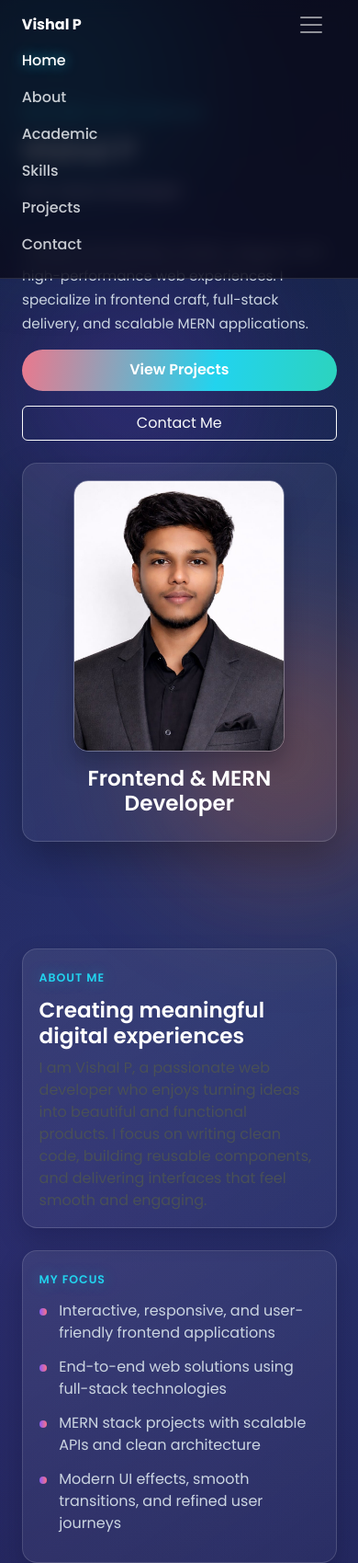
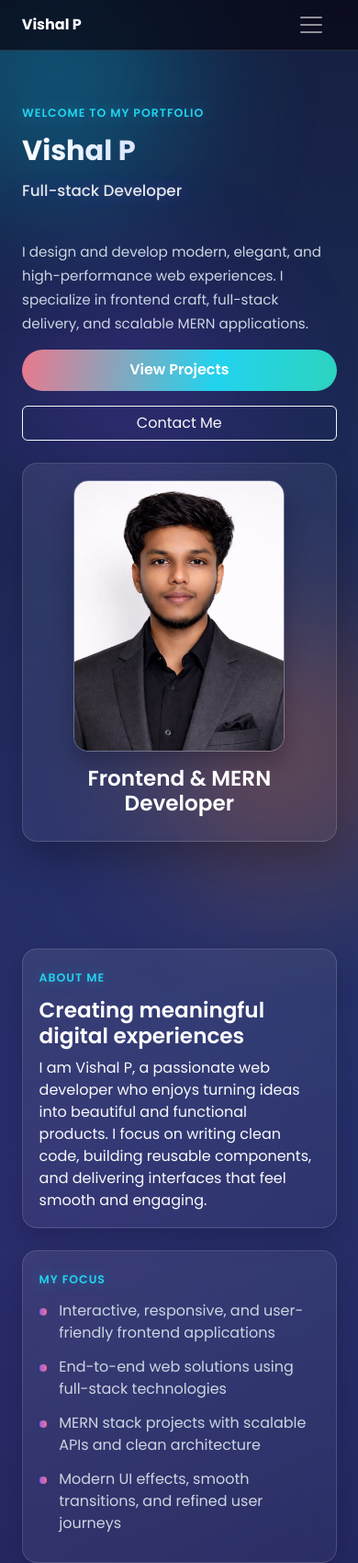
Before and after one commit to Vishal9361/portfolio, a plain HTML site: page index.html in a window 390 px wide. Shown: the top 1699 px of the page at 92% size. Drawn offline with nearby package versions, Linux system fonts and the light colour scheme.

Commit message:
save the changes

```diff
--- a/assets/js/main.js
+++ b/assets/js/main.js
@@ -77,7 +77,9 @@ function activateNavOnScroll() {
 function smoothScrollNavigation() {
   const navAndActionLinks = document.querySelectorAll('a[href^="#"]');
   const navbarCollapse = document.getElementById("mainNav");
-  const collapseInstance = navbarCollapse ? bootstrap.Collapse.getOrCreateInstance(navbarCollapse) : null;
+  const collapseInstance = navbarCollapse
+    ? bootstrap.Collapse.getOrCreateInstance(navbarCollapse, { toggle: false })
+    : null;
 
   navAndActionLinks.forEach((link) => {
     link.addEventListener("click", (event) => {
--- a/index.html
+++ b/index.html
@@ -71,7 +71,7 @@
           <div class="glass-panel reveal h-100">
             <p class="section-kicker">About Me</p>
             <h3 class="text-white fw-semibold">Creating meaningful digital experiences</h3>
-            <p class="mb-0 text-light-emphasis">
+            <p class="mb-0 text-white-emphasis">
               I am Vishal P, a passionate web developer who enjoys turning ideas into beautiful and functional products.
               I focus on writing clean code, building reusable components, and delivering interfaces that feel smooth and engaging.
             </p>
```
